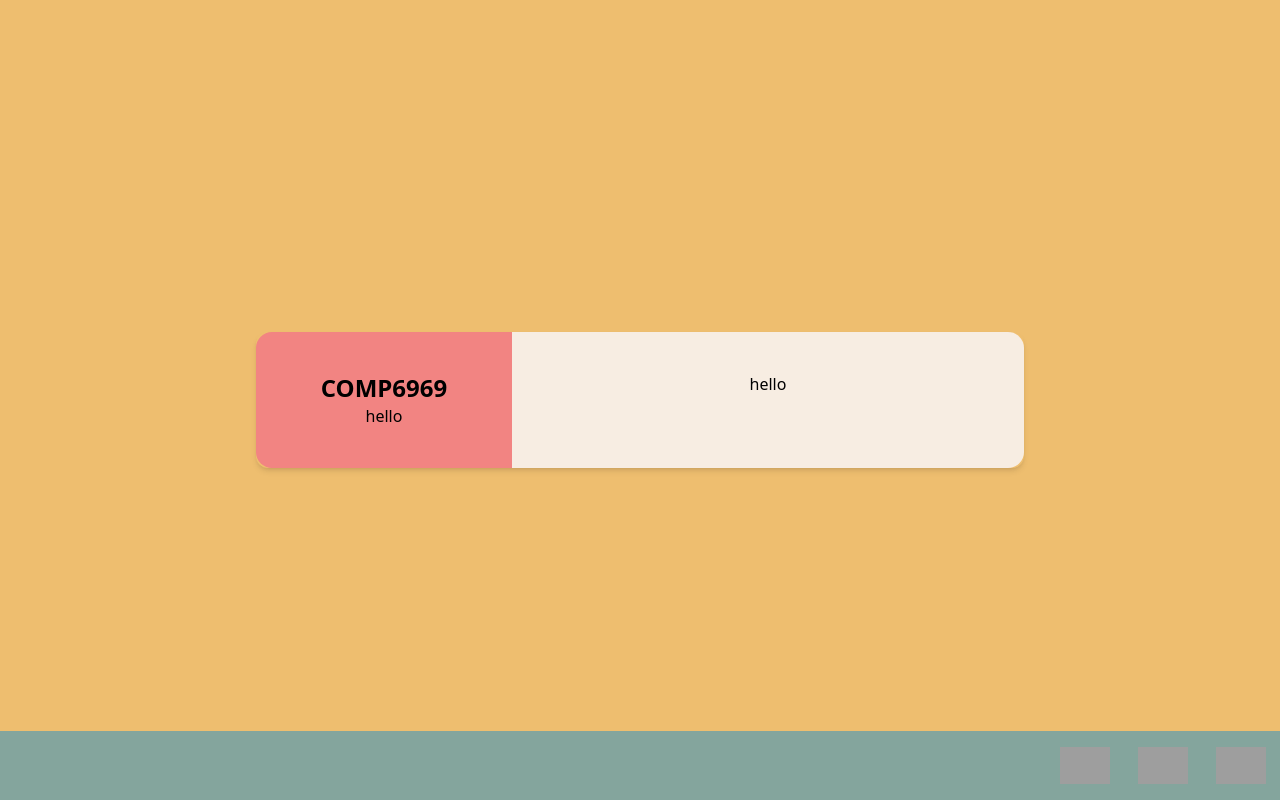
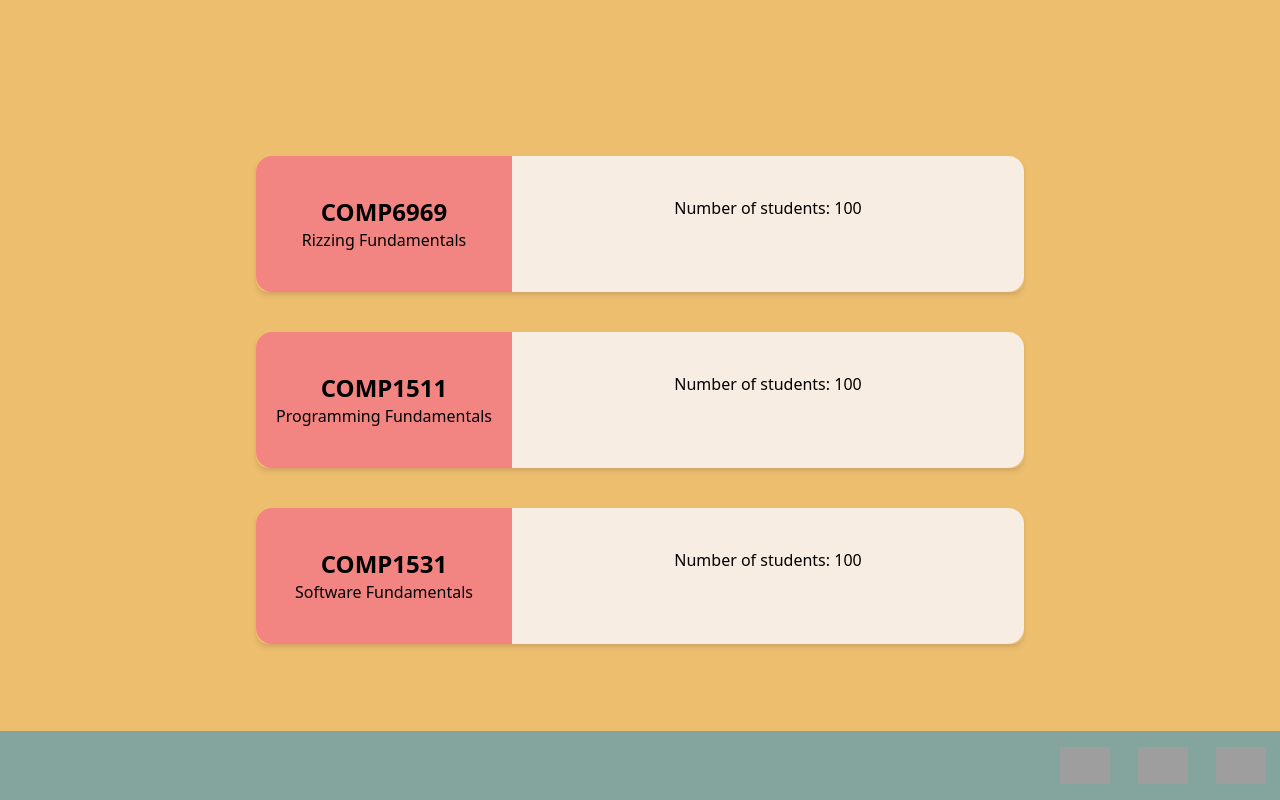
Before and after one commit to csesoc/trainee-1-23t1, a React (Vite) app in the folder frontend/: page /course-select in a window 1280 px wide. Built offline with nearby package versions, Linux system fonts and the light colour scheme; no server answers; grey boxes are pictures that could not be loaded.

Commit message:
Created course display component

```diff
--- /dev/null
+++ b/frontend/src/components/CourseDisplay.tsx
@@ -0,0 +1,29 @@
+import PropTypes from 'prop-types';
+
+type Props = {
+   courseInfo: {
+      courseId: string
+      courseDesc: string
+      numOfStudents: number
+   };
+ };
+
+function CourseDisplay({courseInfo}: Props) {
+   return (
+      <div className='container flex max-w-3xl min-h-min my-5 rounded-xl shadow-md'>
+         <div className='flex-auto flex-col w-1/3 text-center bg-theme-red px-15 py-10 rounded-l-2xl'>
+            <b className='text-2xl'>{courseInfo.courseId}</b>
+            <p>{courseInfo.courseDesc}</p>
+         </div>
+         <div className='flex-auto w-2/3 text-center bg-theme-white px-15 py-10 rounded-r-2xl'>
+            <p>Number of students: {courseInfo.numOfStudents}</p>
+         </div>
+      </div>
+   )
+}
+
+CourseDisplay.propTypes = {
+   courseId: PropTypes.object
+}
+
+export default CourseDisplay;
--- a/frontend/src/pages/CourseSelect.tsx
+++ b/frontend/src/pages/CourseSelect.tsx
@@ -1,20 +1,41 @@
 import { useNavigate } from 'react-router-dom';
 import React from 'react';
 import PageTemplate from '../components/PageTemplate';
+import CourseDisplay from '../components/CourseDisplay';
 
 function CourseSelect() {
+   const dummyData = [
+      {
+         courseId: 'COMP6969',
+         courseDesc: 'Rizzing Fundamentals',
+         numOfStudents: 100
+      },
+      {
+         courseId: 'COMP1511',
+         courseDesc: 'Programming Fundamentals',
+         numOfStudents: 100
+      },
+      {
+         courseId: 'COMP1531',
+         courseDesc: 'Software Fundamentals',
+         numOfStudents: 100
+      }
+   ]
+
+   const listCourses = dummyData.map((course) => {
+      const courseInfo = {
+         courseId: course.courseId,
+         courseDesc: course.courseDesc,
+         numOfStudents: course.numOfStudents
+      }
+      return <CourseDisplay key={(course.courseId).toString()} courseInfo={courseInfo}></CourseDisplay>
+   });
+
+
    return (
       <PageTemplate showBottomNav={true}>
-         <div className='container flex justify-center items-center min-h-screen bg-theme-yellow'>
-            <div className='container flex max-w-3xl min-h-min rounded-xl shadow-md'>
-               <div className='flex-auto flex-col w-1/3 text-center bg-theme-red px-15 py-10 rounded-l-2xl'>
-                  <b className='text-2xl'>COMP6969</b>
-                  <p>hello</p>
-               </div>
-               <div className='flex-auto w-2/3 text-center bg-theme-white px-15 py-10 rounded-r-2xl'>
-                  hello
-               </div>
-            </div>
+         <div className='container flex flex-col justify-center items-center min-h-screen bg-theme-yellow'>
+            {listCourses}
          </div>
       </PageTemplate>
    )
```
Also changed, not shown: frontend/src/pages/ListPartnrs.tsx (added, +7 -0 lines).
